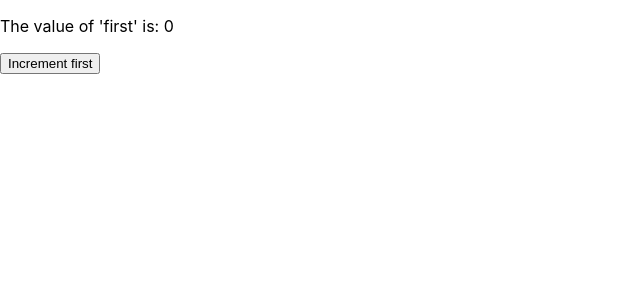
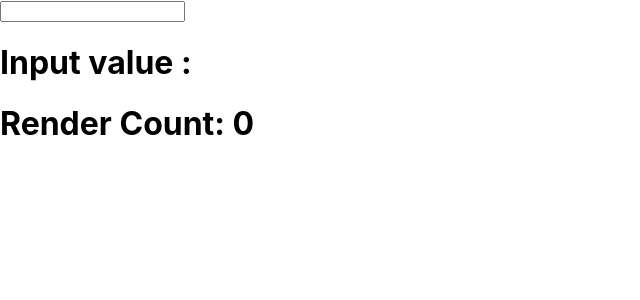
Before and after one commit to Fiza-khan1/Hooks-in-react, a React (Create React App) app: page / in a window 1280 px wide. Shown: the top 300 px of the page, without its empty margins (0-640 px from the left). Built offline with nearby package versions, Linux system fonts and the light colour scheme.

Commit message:
2nd example

```diff
--- a/src/App.js
+++ b/src/App.js
@@ -3,18 +3,21 @@
 import React, { useEffect, useState ,useRef } from 'react';
 
 function App() {
-  const [first, setFirst] = useState(0);
-  const a = useRef(0);
+  const [inputValue, setInputValue] = useState("");
+  const count = useRef(0);
   useEffect(() => {
-    a.current += 1;
-    console.log(`The value of a is ${a.current}`);
-  }, );
+    count.current = count.current + 1;
+  });
   return (
-    <div>
-      <p>The value of 'first' is: {first}</p>
-      <button onClick={() => setFirst(first + 1)}>Increment first</button>
-
-    </div>
+    <>
+      <input
+        type="text"
+        value={inputValue}
+        onChange={(e) => setInputValue(e.target.value)}
+      />
+      <h1>Input value : {inputValue}</h1>
+      <h1>Render Count: {count.current}</h1>
+    </>
   );
 }
 export default App;
```
